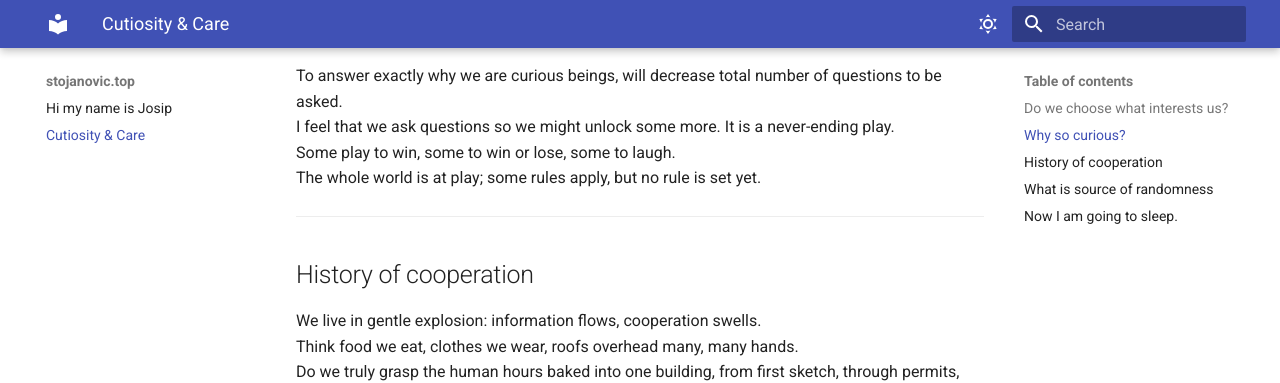
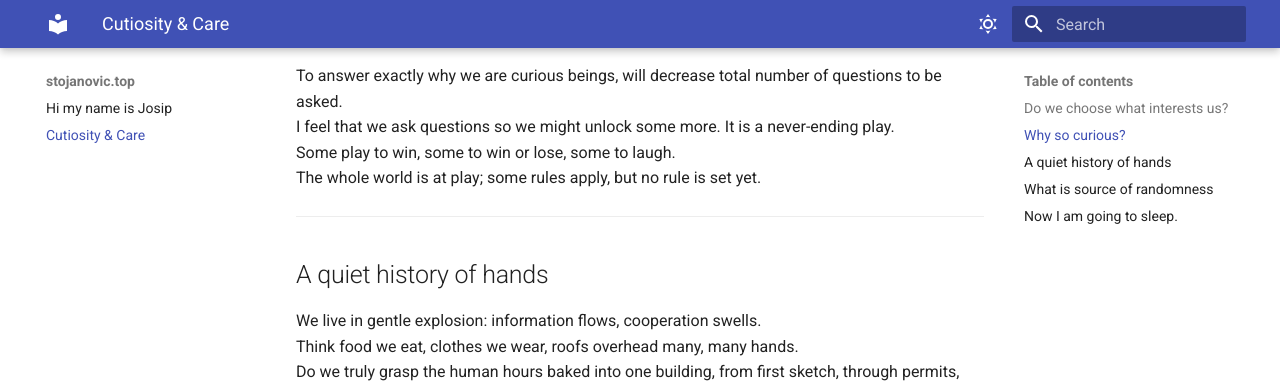
Before and after one commit to ratsstuben-germering/stojanovic.top, an MkDocs documentation site: the page built from material_for_markdown/STATIC/docs/user-guide.md, in a window 1280 px wide and 900 px high, scrolled down 581 px. Shown: the top 383 px of the window. Built offline with MkDocs 1.6.1 and Material for MkDocs 9.7.7, drawn with Linux system fonts in a browser that asks for light colours.

Commit message:
j 6.17.2-arch1-1 Fri Oct 17 12:28:04 AM CEST 2025

```diff
--- a/material_for_markdown/STATIC/docs/user-guide.md
+++ b/material_for_markdown/STATIC/docs/user-guide.md
@@ -27,7 +27,7 @@ The whole world is at play; some rules apply, but no rule is set yet.
 
 ---
 
-## History of cooperation
+## A quiet history of hands
 
 We live in gentle explosion: information flows, cooperation swells.
 Think food we eat, clothes we wear, roofs overhead many, many hands.
```
